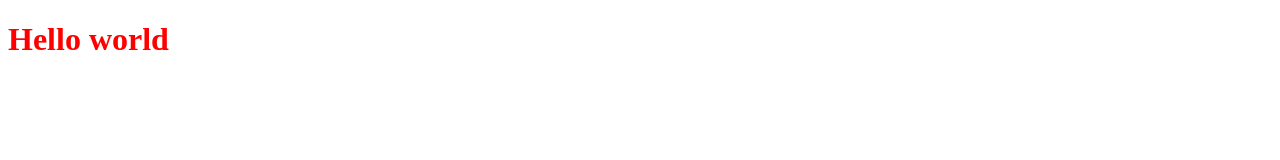
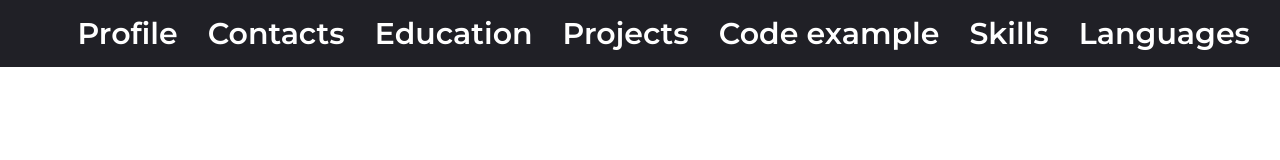
Before and after one commit to yusivacova/rsschool-cv-stage0, a plain HTML site: page index.html in a window 1280 px wide. Drawn offline with Linux system fonts and the light colour scheme.

Commit message:
feat: add header page

```diff
--- a/css/style.css
+++ b/css/style.css
@@ -1,3 +1,67 @@
-h1{
-	color: red;
+* {
+   box-sizing: border-box;
 }
+
+* {
+   margin: 0;
+   padding: 0;
+   border: 0;
+}
+
+a,
+a:visited {
+   text-decoration: none;
+}
+
+a:hover {
+   text-decoration: none;
+}
+
+html,
+body {
+   width: 100%;
+   height: 100%;
+}
+
+ul li {
+   list-style: none;
+}
+
+.wrapper {
+   min-height: 100%;
+   font-family: 'Montserrat', sans-serif;
+}
+
+.container {
+   max-width: 2210px;
+   margin: 0 auto;
+   padding: 0 15px;
+   overflow: hidden;
+}
+
+.header {
+   background-color: #202026;
+}
+
+.nav {
+   padding: 15px 0;
+}
+
+.nav-list {
+   display: flex;
+   justify-content: end;
+}
+
+.nav-item {
+   margin: 0 15px;
+}
+
+.nav-link {
+   font-size: 30px;
+   font-weight: 600;
+   color: #fff;
+}
+
+.content {}
+
+.footer {}
--- a/index.html
+++ b/index.html
@@ -1,13 +1,52 @@
 <!DOCTYPE html>
 <html lang="en">
+
 <head>
-	<meta charset="UTF-8">
-	<meta http-equiv="X-UA-Compatible" content="IE=edge">
-	<meta name="viewport" content="width=device-width, initial-scale=1.0">
-	<link rel="stylesheet" href="css/style.css">
-	<title>CV</title>
+   <meta charset="UTF-8">
+   <meta http-equiv="X-UA-Compatible" content="IE=edge">
+   <meta name="viewport" content="width=device-width, initial-scale=1.0">
+   <link rel="stylesheet" href="css/style.css">
+   <link rel="preconnect" href="https://fonts.googleapis.com">
+   <link rel="preconnect" href="https://fonts.gstatic.com" crossorigin>
+   <link href="https://fonts.googleapis.com/css2?family=Montserrat:wght@500;600&display=swap" rel="stylesheet">
+   <title>CV</title>
 </head>
+
 <body>
-	<h1>Hello world</h1>
+   <div class="wrapper">
+      <header class="header">
+         <div class="container">
+            <nav class="nav">
+               <ul class="nav-list">
+                  <li class="nav-item">
+                     <a href="#profile" class="nav-link">Profile</a>
+                  </li>
+                  <li class="nav-item">
+                     <a href="#contacts" class="nav-link">Contacts</a>
+                  </li>
+                  <li class="nav-item">
+                     <a href="#education" class="nav-link">Education</a>
+                  </li>
+                  <li class="nav-item">
+                     <a href="#projects" class="nav-link">Projects</a>
+                  </li>
+                  <li class="nav-item">
+                     <a href="#code-example" class="nav-link">Code example</a>
+                  </li>
+                  <li class="nav-item">
+                     <a href="#skills" class="nav-link">Skills</a>
+                  </li>
+                  <li class="nav-item">
+                     <a href="#languages" class="nav-link">Languages</a>
+                  </li>
+               </ul>
+            </nav>
+         </div>
+      </header>
+      <main class="content">
+      </main>
+      <footer class="footer"></footer>
+   </div>
 </body>
+
 </html>
```
Also changed, not shown: assets/img/photo-main.jpg (added), img/rDq-75Zc54U.jpeg (deleted).
